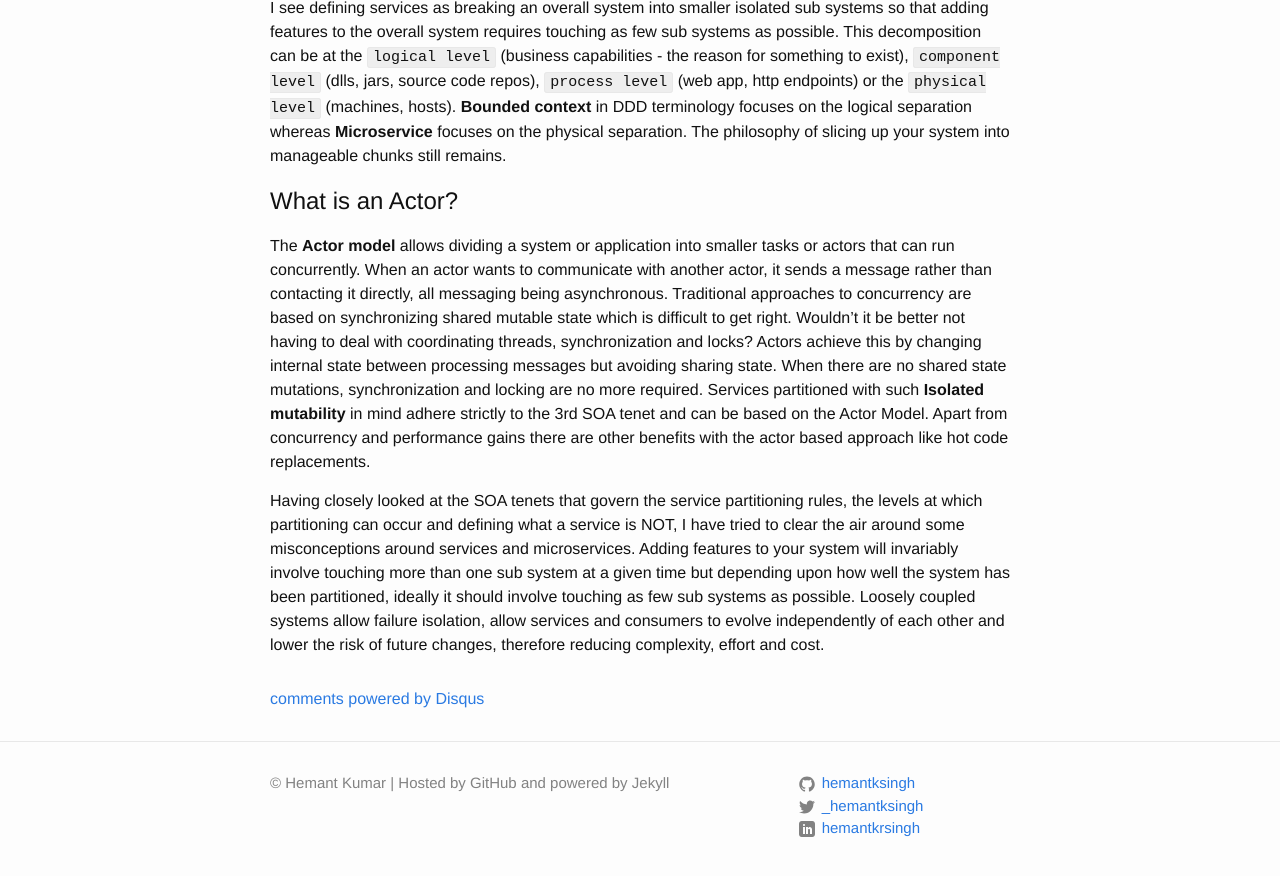
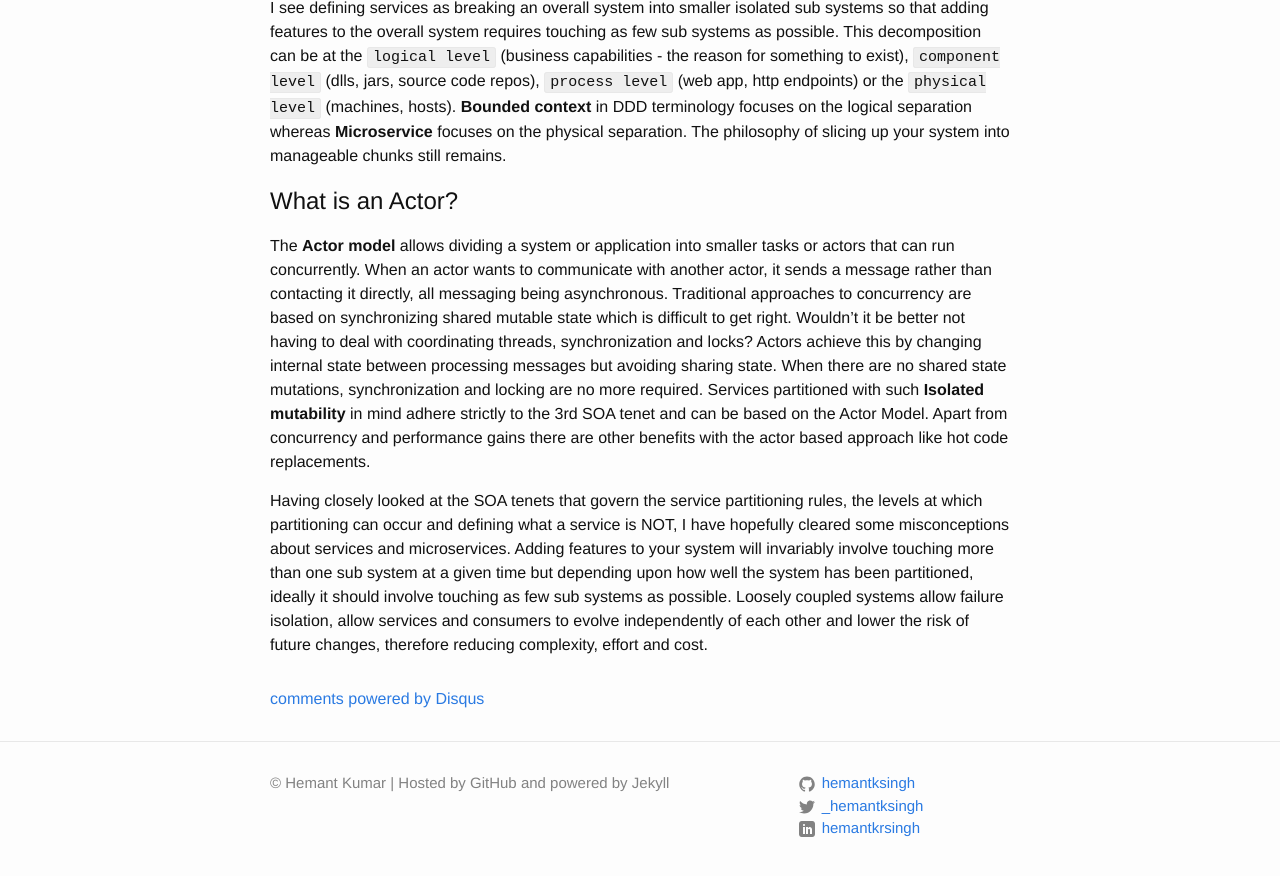
Before and after one commit to hemantksingh/hemantksingh.github.io, a Jekyll site: the page built from _posts/2015-06-23-services-microservices-bounded-context.markdown, in a window 1280 px wide and 900 px high, scrolled down 1994 px. Shown: the top 876 px of the window. Built offline with Jekyll 4.4.1, drawn with Linux system fonts in a browser that asks for light colours; comment, search, counter and statistics services are not loaded.

Commit message:
Update microservices  conclusion.

```diff
--- a/_posts/2015-06-23-services-microservices-bounded-context.markdown
+++ b/_posts/2015-06-23-services-microservices-bounded-context.markdown
@@ -49,4 +49,4 @@ I see defining services as breaking an overall system into smaller isolated sub
 # What is an Actor?
 The **Actor model** allows dividing a system or application into smaller tasks or actors that can run concurrently. When an actor wants to communicate with another actor, it sends a message rather than contacting it directly, all messaging being asynchronous. Traditional approaches to concurrency are based on synchronizing shared mutable state which is difficult to get right. Wouldn't it be better not having to deal with coordinating threads, synchronization and locks? Actors achieve this by changing internal state between processing messages but avoiding sharing state. When there are no shared state mutations, synchronization and locking are no more required. Services partitioned with such **Isolated mutability** in mind adhere strictly to the 3rd SOA tenet and can be based on the Actor Model. Apart from concurrency and performance gains there are other benefits with the actor based approach like hot code replacements.
 
-Having closely looked at the SOA tenets that govern the service partitioning rules, the levels at which partitioning can occur and defining what a service is NOT, I have tried to clear the air around some misconceptions around services and microservices. Adding features to your system will invariably involve touching more than one sub system at a given time but depending upon how well the system has been partitioned, ideally it should involve touching as few sub systems as possible. Loosely coupled systems allow failure isolation, allow services and consumers to evolve independently of each other and lower the risk of future changes, therefore reducing complexity, effort and cost.
+Having closely looked at the SOA tenets that govern the service partitioning rules, the levels at which partitioning can occur and defining what a service is NOT, I have hopefully cleared some misconceptions about services and microservices. Adding features to your system will invariably involve touching more than one sub system at a given time but depending upon how well the system has been partitioned, ideally it should involve touching as few sub systems as possible. Loosely coupled systems allow failure isolation, allow services and consumers to evolve independently of each other and lower the risk of future changes, therefore reducing complexity, effort and cost.
```
